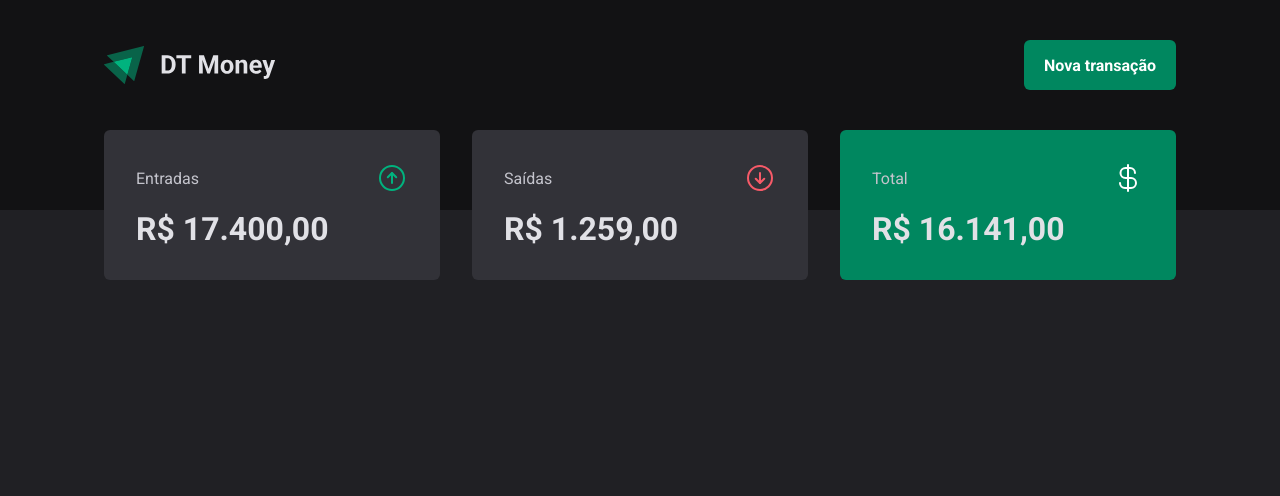
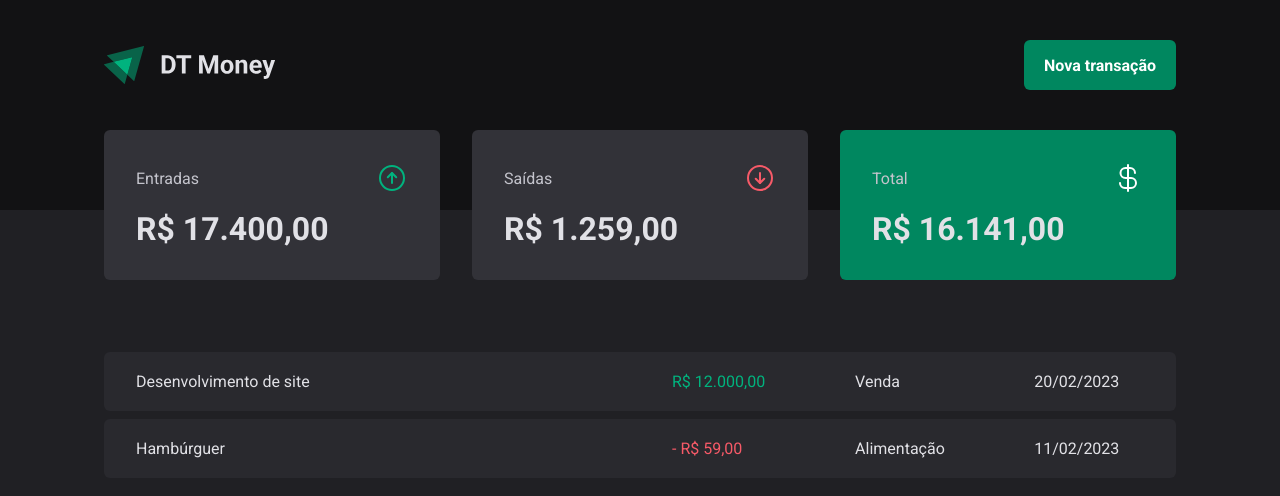
Before and after one commit to Muglly/DT-Money, a React (Vite) app: page / in a window 1280 px wide. Shown: the top 496 px of the page. Built offline with nearby package versions, Linux system fonts and the light colour scheme.

Commit message:
Transaction Tables created

```diff
--- a/src/pages/transaction/index.tsx
+++ b/src/pages/transaction/index.tsx
@@ -4,9 +4,37 @@
 
 export function Transaction() {
   return (
-    <div>
+    <>
       <Header />
       <Sammury />
-    </div>
+
+      <S.TransactionContainer>
+        <S.TransactionTable>
+          <tbody>
+            <tr>
+              <td width="50%">Desenvolvimento de site</td>
+              <td>
+                <S.PriceHighLight variant="income">
+                  R$ 12.000,00
+                </S.PriceHighLight>
+              </td>
+              <td>Venda</td>
+              <td>20/02/2023</td>
+            </tr>
+
+            <tr>
+              <td width="50%">Hambúrguer</td>
+              <td>
+                <S.PriceHighLight variant="outcome">
+                  - R$ 59,00
+                </S.PriceHighLight>
+              </td>
+              <td>Alimentação</td>
+              <td>11/02/2023</td>
+            </tr>
+          </tbody>
+        </S.TransactionTable>
+      </S.TransactionContainer>
+    </>
   );
 }
--- a/src/pages/transaction/styles.ts
+++ b/src/pages/transaction/styles.ts
@@ -1,3 +1,41 @@
 import styled from "styled-components";
 
-export const TransactionContainer = styled.div``;
+export const TransactionContainer = styled.main`
+  width: 100%;
+  max-width: 1120px;
+  margin: 4rem auto 0;
+  padding: 0 1.5rem;
+`;
+
+export const TransactionTable = styled.table`
+  width: 100%;
+  border-collapse: separate;
+  border-spacing: 0 0.5rem;
+  /* margin-top: 1.5rem; */
+
+  td {
+    padding: 1.25rem 2rem;
+    background: ${({ theme }) => theme.colors.gray[700]};
+
+    &:first-child {
+      border-top-left-radius: 6px;
+      border-bottom-left-radius: 6px;
+    }
+
+    &:last-child {
+      border-top-right-radius: 6px;
+      border-bottom-right-radius: 6px;
+    }
+  }
+`;
+
+interface PriceHighLightProps {
+  variant: "income" | "outcome";
+}
+
+export const PriceHighLight = styled.span<PriceHighLightProps>`
+  color: ${(props) =>
+    props.variant === "income"
+      ? props.theme.colors.green[300]
+      : props.theme.colors.red[300]};
+`;
```
